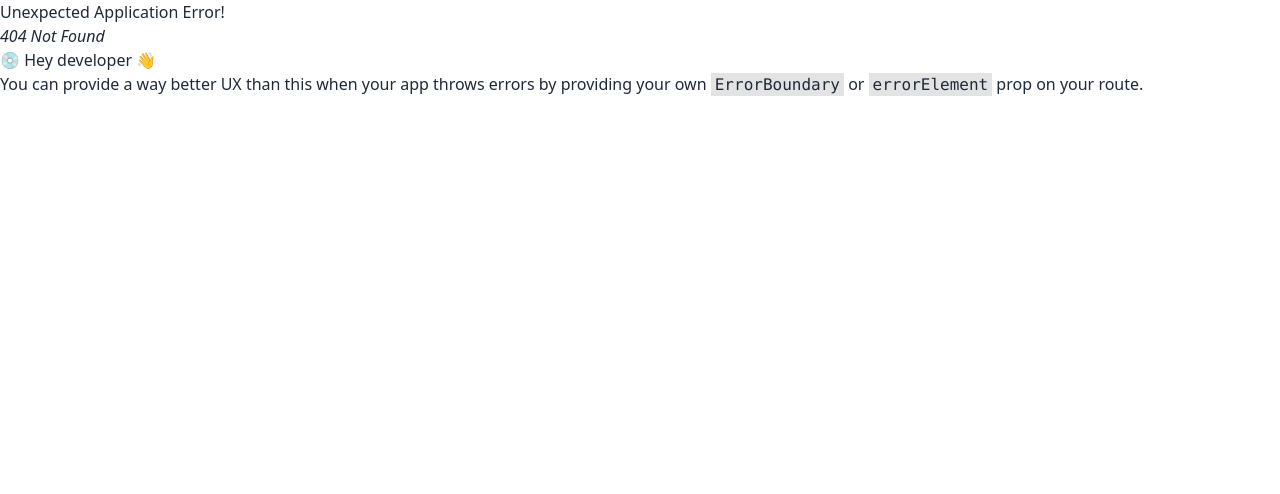
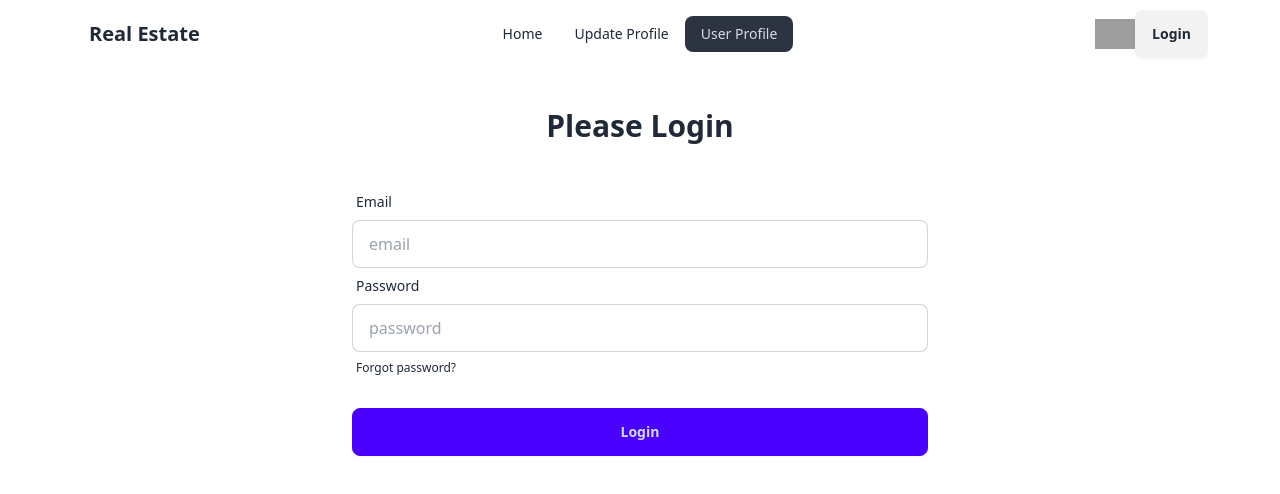
Before and after one commit to Hamed18/real-estate, a React (Vite) app: page /login in a window 1280 px wide. Before the commit this address had no page. Shown: the top 494 px of the page. Built offline with nearby package versions, Linux system fonts and the light colour scheme; grey boxes are pictures that could not be loaded.

Commit message:
login page UI

```diff
--- /dev/null
+++ b/src/Pages/UserProfile/Login.jsx
@@ -0,0 +1,51 @@
+import Navbar from "../../Shared/Navbar"
+const Login = () => {
+  const handleLogin = e =>{
+		e.preventDefault();
+	}
+
+  return (
+      <div>
+        <Navbar></Navbar>
+        <div>
+          <h2 className="text-3xl my-10 text-center font-bold">Please Login</h2>
+          <form onSubmit={handleLogin} className="md:w-3/4 lg:w-1/2 mx-auto">
+            <div className="form-control">
+              <label className="label">
+                <span className="label-text">Email</span>
+              </label>
+              <input
+                type="email"
+                name="email"
+                placeholder="email"
+                className="input input-bordered"
+                required
+              />
+            </div>
+            <div className="form-control">
+              <label className="label">
+                <span className="label-text">Password</span>
+              </label>
+              <input
+                type="password"
+                name="password"
+                placeholder="password"
+                className="input input-bordered"
+                required
+              />
+              <label className="label">
+                <a href="#" className="label-text-alt link link-hover">
+                  Forgot password?
+                </a>
+              </label>
+            </div>
+            <div className="form-control mt-6">
+              <button className="btn btn-primary">Login</button>
+            </div>
+          </form>
+        </div>
+      </div>
+  );
+};
+
+export default Login;
--- a/src/Route/Route.jsx
+++ b/src/Route/Route.jsx
@@ -2,6 +2,7 @@
 import Home from "../Pages/Home/Home";
 import Root from "../Layout/Root";
 import EstateDetails from "../Pages/EstateDetails";
+import Login from "../Pages/UserProfile/Login";
 
 const routes = createBrowserRouter([
 	{
@@ -16,6 +17,10 @@
 		{
 			path: "/estates/:id",
 			element: <EstateDetails></EstateDetails>
+		},
+		{
+			path: '/login',
+			element: <Login></Login>
 		}
 	  ]
 	},
--- a/src/Shared/Navbar.jsx
+++ b/src/Shared/Navbar.jsx
@@ -9,6 +9,9 @@
       </li>
       <li>
         <NavLink to="/about">Update Profile</NavLink>
+      </li>
+      <li>
+        <NavLink to="/login">User Profile</NavLink>
       </li>
     </>
   );
```
Also changed, not shown: 1 other file (tests, documents, lock files or other folders).
